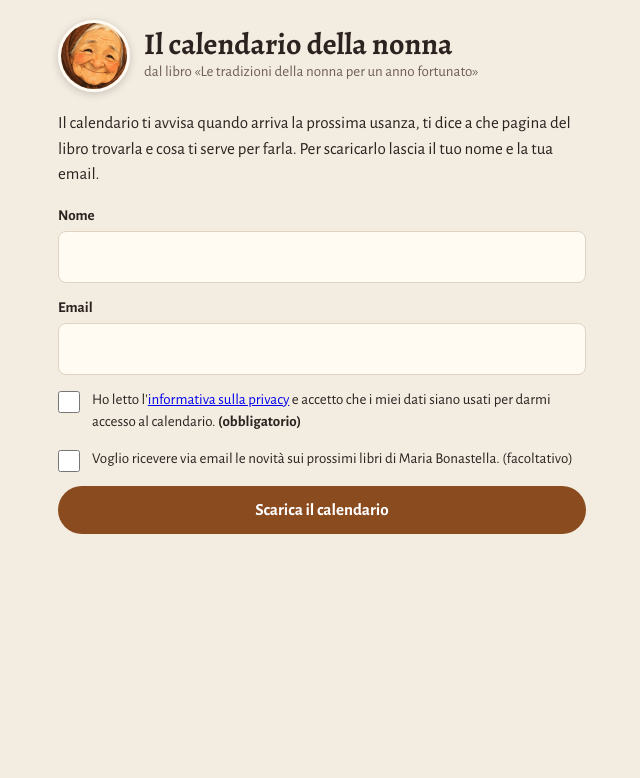
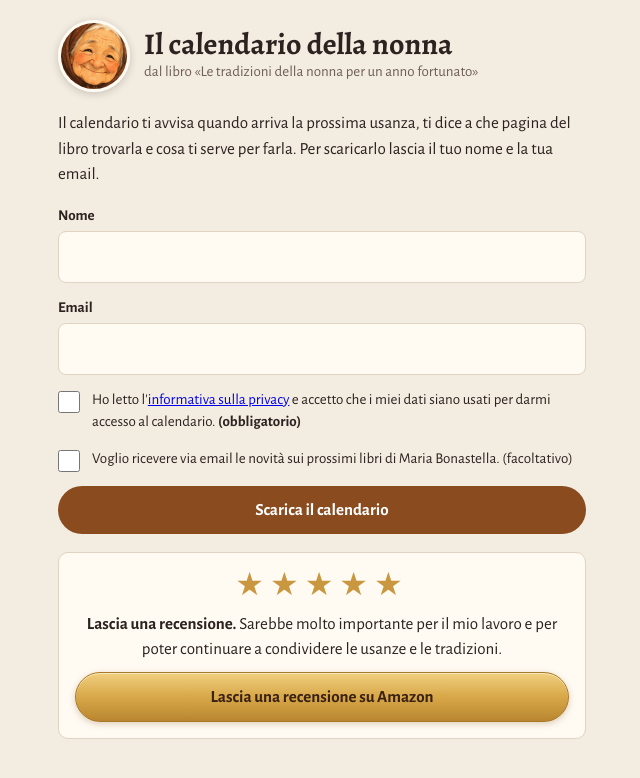
Before and after one commit to LibriDaLeggere/calendario-nonna, a plain HTML site: page index.html in a window 1280 px wide. Shown: the whole page, without its empty margins (318-958 px from the left). Drawn offline with nearby package versions, Linux system fonts and the light colour scheme.

Commit message:
Add files via upload

```diff
--- a/index.html
+++ b/index.html
@@ -41,6 +41,7 @@ label.spunta{display:grid;grid-template-columns:24px 1fr;gap:10px;font-size:15px
 label.spunta input{width:22px;height:22px;margin:2px 0 0;accent-color:var(--accento)}
 .btn{font:700 17px var(--ui);padding:14px 18px;border-radius:999px;border:0;background:var(--accento);color:#fff;cursor:pointer;text-align:center;text-decoration:none;display:block}
 .btn.chiaro{background:var(--tavola);color:var(--inchiostro);border:1px solid var(--filo)}
+.btn.oro{background:linear-gradient(180deg,#f0cf7f 0%,#d9a94a 48%,#b9862f 100%);color:#3a2213;border:1px solid #a8792a;box-shadow:inset 0 1px 0 rgba(255,245,210,.7),0 2px 6px rgba(120,80,20,.25)}
 .btn[disabled]{opacity:.6}
 .errore{color:#b3261e;font-weight:700;font-size:15px}
 .esca{position:absolute;left:-9999px;width:1px;height:1px;overflow:hidden}
@@ -65,6 +66,9 @@ dialog::backdrop{background:rgba(40,25,15,.55)}
 footer{display:grid;gap:8px;justify-items:center;font-size:14px;color:var(--tenue);text-align:center}
 footer a,footer button{color:var(--tenue);font:inherit;background:none;border:0;text-decoration:underline;cursor:pointer}
 .passi-ios{margin:0;padding-left:22px;display:grid;gap:10px}
+.recensione{justify-items:center;text-align:center;gap:10px}
+.recensione .btn{justify-self:stretch}
+.stelle{color:var(--oro);font-size:32px;letter-spacing:6px;line-height:1}
 .avviso-prova{background:#fff3cd;color:#5c4400;border-radius:8px;padding:10px 12px;font-size:14px}
 [hidden]{display:none!important}
 </style>
@@ -86,6 +90,11 @@ footer a,footer button{color:var(--tenue);font:inherit;background:none;border:0;
         <p id="errore" class="errore" role="alert" hidden></p>
         <button class="btn" id="invia" type="submit">Scarica il calendario</button>
       </form>
+      <div class="scheda recensione">
+        <span class="stelle" aria-label="5 stelle">★★★★★</span>
+        <p><b>Lascia una recensione.</b> Sarebbe molto importante per il mio lavoro e per poter continuare a condividere le usanze e le tradizioni.</p>
+        <a class="btn oro" data-recensione hidden target="_blank" rel="noopener">Lascia una recensione su Amazon</a>
+      </div>
     </div>
   </section>
 
@@ -99,6 +108,7 @@ footer a,footer button{color:var(--tenue);font:inherit;background:none;border:0;
       <button class="btn" id="installa-btn2" type="button" hidden>Scarica l'app</button>
       <button class="btn" type="button" data-guida data-solo-iphone hidden>Come aggiungo Bonaria alla Home</button>
     </div>
+    <a class="btn oro" data-recensione hidden target="_blank" rel="noopener">Ti è piaciuto il libro? Lascia una recensione su Amazon</a>
     <button class="btn chiaro" id="fine-passi" type="button">Vai al calendario</button>
   </section>
 
@@ -108,6 +118,8 @@ footer a,footer button{color:var(--tenue);font:inherit;background:none;border:0;
     <p id="prova" class="avviso-prova" hidden></p>
 
     <div id="prossima" class="scheda evid"></div>
+
+    <a class="btn oro" data-recensione hidden target="_blank" rel="noopener">Ti è piaciuto il libro? Lascia una recensione su Amazon</a>
 
     <div style="display:grid;gap:10px">
       <h2>Le prossime usanze</h2>
@@ -138,7 +150,6 @@ footer a,footer button{color:var(--tenue);font:inherit;background:none;border:0;
       </div>
     </div>
 
-    <a class="btn chiaro" id="recensione" hidden target="_blank" rel="noopener">Ti è piaciuto il libro? Lascia una recensione su Amazon</a>
 
     <footer>
       <p>Le usanze sono di buon auspicio e appartengono alla tradizione popolare italiana.</p>
@@ -234,7 +245,7 @@ function mostraApp(utente) {
   }).join("");
 
   // impostazioni
-  if (ASIN) { const r = $("#recensione"); r.hidden = false; r.href = `https://www.amazon.it/review/create-review?asin=${ASIN}`; }
+  mostraRecensione();
   istruzioniInstalla();
   document.querySelectorAll("[data-solo-iphone]").forEach(b => b.hidden = !(IPHONE && !SULLA_HOME));
   preparaNotifiche().catch(() => {});
@@ -251,9 +262,16 @@ function apriPop(oggi, domani) {
   const d = $("#pop"); d.showModal(); scrivi("visto", OGGI);
 }
 
+// pulsante «Lascia una recensione»: nel calendario (sotto la prossima usanza) e nella pagina dopo l'iscrizione
+function mostraRecensione() {
+  if (!ASIN) return;
+  document.querySelectorAll("[data-recensione]").forEach(r => { r.hidden = false; r.href = `https://www.amazon.it/review/create-review?asin=${ASIN}`; });
+}
+
 function mostraPassi(utente) {
   $("#porta").hidden = true; $("#app").hidden = true; $("#passi").hidden = false;
   $("#passi-saluto").textContent = `Ciao, ${utente.nome}!`;
+  mostraRecensione();
   istruzioniInstalla();
   document.querySelectorAll("[data-solo-iphone]").forEach(b => b.hidden = !(IPHONE && !SULLA_HOME));
   scrollTo(0, 0);
@@ -357,7 +375,7 @@ $("#esci").onclick = () => { if (confirm("Vuoi uscire? Per rientrare dovrai iscr
 fetch("usanze.json").then(r => r.json()).then(dati => {
   USANZE = dati;
   const utente = leggi("iscritta");
-  if (utente && utente.nome) (leggi("passi") ? mostraApp(utente) : mostraPassi(utente)); else $("#porta").hidden = false;
+  if (utente && utente.nome) (leggi("passi") ? mostraApp(utente) : mostraPassi(utente)); else { $("#porta").hidden = false; mostraRecensione(); }
 }).catch(() => { document.body.insertAdjacentHTML("afterbegin", '<p class="errore" style="padding:16px">Non riesco a caricare il calendario: controlla la connessione e riapri la pagina.</p>'); });
 
 document.addEventListener("visibilitychange", () => {
--- a/sw.js
+++ b/sw.js
@@ -1,5 +1,5 @@
 // Tiene l'app disponibile anche senza connessione e mostra le notifiche. Cambiare VERSIONE a ogni aggiornamento dei file.
-const VERSIONE = "nonna-v5";
+const VERSIONE = "nonna-v8";
 const FILE = ["./", "index.html", "usanze.json", "bonaria.jpg", "icona-180.png", "icona-192.png", "icona-512.png", "manifest.webmanifest", "privacy.html"];
 
 self.addEventListener("install", e => {
```
